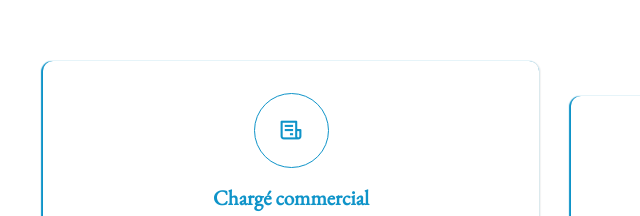
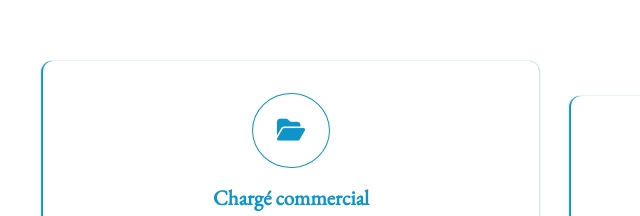
Before and after one commit to xavatch12/xavportfolio, a plain HTML site: page index.html in a window 1280 px wide. Shown: the part 1315-1531 px from the top of the page, 85-725 px from the left. Drawn offline with nearby package versions, Linux system fonts and the light colour scheme; a web font is replaced by a local one.

Commit message:
Update index.html

```diff
--- a/index.html
+++ b/index.html
@@ -7,6 +7,8 @@
     <link href='https://unpkg.com/boxicons@2.1.4/css/boxicons.min.css' rel='stylesheet'>
     <link href="https://fonts.googleapis.com/icon?family=Material+Icons+Sharp" rel="stylesheet">
     <link href="https://cdn.jsdelivr.net/npm/remixicon@3.6.0/fonts/remixicon.css" rel="stylesheet">
+    <!-- Font Awesome Free – version 6.5.0 (CDN jsDelivr) -->
+    <link rel="stylesheet" href="https://cdn.jsdelivr.net/npm/@fortawesome/fontawesome-free@6.5.0/css/all.min.css">
     <script type="text/javascript" src="https://cdn.emailjs.com/dist/email.min.js"></script>
     <link rel="icon" href="" type="image/x-icon">
     <!--herder of the website-->
@@ -131,7 +133,7 @@
 
 
                     <div class="service-box " >
-                        <i class="bx bx-receipt service-icon" ></i>
+                        <i class="fa-solid fa-folder-open service-icon" ></i>
                         <h3>Chargé commercial</h3>
                            <p onclick="toggleTex()">Porté par une passion sincère pour les mots, l’image et les stratégies de marque, je suis un chargé de communication créatif et rigoureux, capable de donner du sens à chaque message et de bâtir des ponts solides entre une organisation et ses publics. Mon parcours m’a permis d’élaborer des campagnes impactantes, de piloter des plans de communication 360°, et de maîtriser les enjeux de notoriété, d’image et d’engagement.
                               <span class="hidden-content"> Mon approche repose sur une écoute fine, une analyse stratégique et une exécution soignée, que ce soit en communication institutionnelle, digitale ou événementielle. De la rédaction de contenu à la gestion de crise, je mobilise ma polyvalence pour valoriser l’identité d’une marque à travers des messages clairs, cohérents et pertinents.
```
